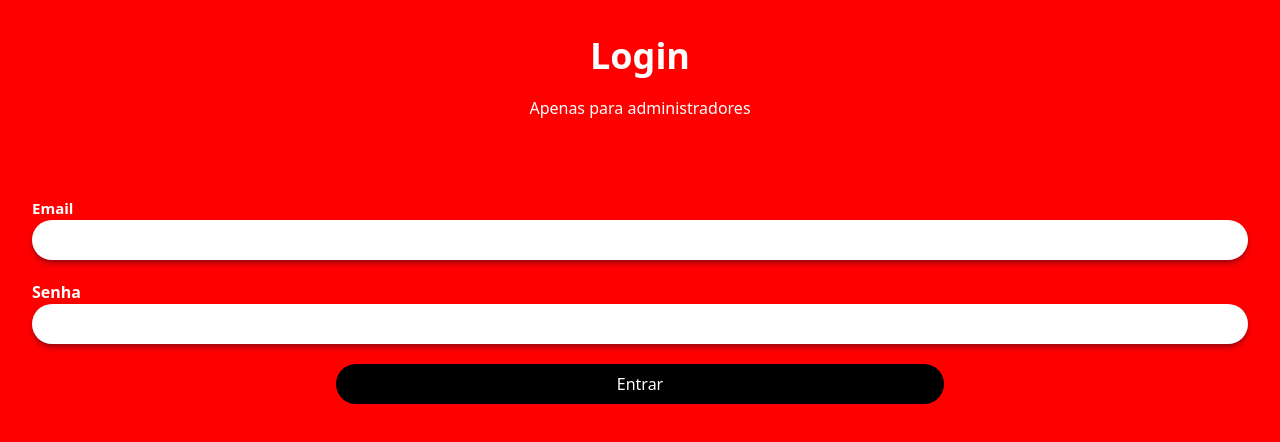
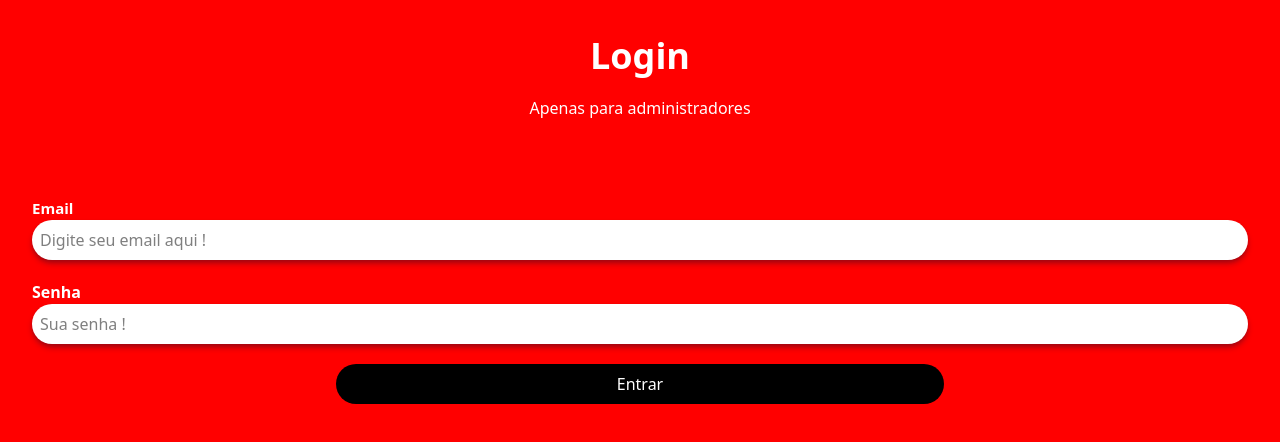
Before and after one commit to joaoantonio300/tailwindAprendizado, a React (Vite) app: page /login in a window 1280 px wide. Shown: the top 442 px of the page. Built offline with nearby package versions, Linux system fonts and the light colour scheme; no server answers.

Commit message:
feat: auth login

```diff
--- a/src/App.jsx
+++ b/src/App.jsx
@@ -39,7 +39,8 @@ function App() {
           <Route path="/cadastrar" element={<Cadastrar/>}/>
           <Route path="/localizacao" element={<Location/>}/>
           <Route path="/info" element={<Info/>}/>
-          <Route path="/login" element={user ? <Cadastrar/> : <Login/>}/>
+          <Route path="/cadastrar" element={user ? <Cadastrar/> : <Navigate to="/login"/>}/>
+          <Route path='/login' element={<Login/>}/>
         </Routes>
     </BrowserRouter>
    </AuthProvider>
--- a/src/firebase/config.js
+++ b/src/firebase/config.js
@@ -1,23 +1,47 @@
 import { initializeApp } from "firebase/app";
-import { getAnalytics } from "firebase/analytics";
 import { getAuth } from "firebase/auth";
-import { getFirestore } from "firebase/firestore"
+import { getFirestore } from "firebase/firestore";
 
 const firebaseConfig = {
   apiKey: "AIzaSyBV9zV7QXyw4lpLIxo0raI5un-3viAM8lw",
   authDomain: "cardapio-d607f.firebaseapp.com",
   projectId: "cardapio-d607f",
-  storageBucket: "cardapio-d607f.firebasestorage.app",
+  storageBucket: "cardapio-d607f.appspot.com", // corrigido
   messagingSenderId: "909409513921",
   appId: "1:909409513921:web:28c3a819d1220a5d8abf40",
   measurementId: "G-DQYJBNLQ3E"
 };
 
+// Inicializa Firebase
 const app = initializeApp(firebaseConfig);
-// const analytics = getAnalytics(app);
 
+// Serviços
+const auth = getAuth(app);
 const db = getFirestore(app);
 
-const auth = getAuth(app);
+export { app, auth, db };
 
-export { db, auth }
+
+// como era import { initializeApp } from "firebase/app";
+// import { getAnalytics } from "firebase/analytics";
+// import { getAuth } from "firebase/auth";
+// import { getFirestore } from "firebase/firestore"
+
+// const firebaseConfig = {
+//   apiKey: "AIzaSyBV9zV7QXyw4lpLIxo0raI5un-3viAM8lw",
+//   authDomain: "cardapio-d607f.firebaseapp.com",
+//   projectId: "cardapio-d607f",
+//   storageBucket: "cardapio-d607f.firebasestorage.app",
+//   messagingSenderId: "909409513921",
+//   appId: "1:909409513921:web:28c3a819d1220a5d8abf40",
+//   measurementId: "G-DQYJBNLQ3E"
+// };
+
+// const app = initializeApp(firebaseConfig);
+// // const analytics = getAnalytics(app);
+
+// const db = getFirestore(app);
+
+// const auth = getAuth(app);
+
+// export { db, auth }
--- a/src/hooks/useAuthentication.js
+++ b/src/hooks/useAuthentication.js
@@ -36,13 +36,14 @@ export const useAuthentication = () => {
         setError(false);
 
         try{
-            await signInWithEmailAndPassword(auth, data.email, data.password)
+            const userCredential = await signInWithEmailAndPassword(auth, data.email, data.password)
             setLoading(false)
+            return userCredential.user;
         } catch (error) {
 
             let systemErrorMessage;
 
-            if (error.code.includes("invalid-crendetial")) {
+            if (error.code.includes("invalid-credential")) {
                 systemErrorMessage = "Usuario ou senha incorretor"
             } else {
                 systemErrorMessage = "Ocorreu um erro, por favor tente mais tarde";
--- a/src/pages/Login.jsx
+++ b/src/pages/Login.jsx
@@ -1,7 +1,38 @@
 import NavBar from "../Components/NavBar";
 import BackGround from "../assets/backGround.png";
 
+import { useAuthentication } from "../hooks/useAuthentication";
+
+import { useState, useEffect } from "react";
+
 const Login = () => {
+    const [email, setEmail] = useState("");
+    const [password, setPassword] = useState("");
+    const [error, setError] = useState("");
+
+    const {login, error: authError, loading} = useAuthentication();
+
+    const handleSubmit = async (e) => {
+      e.preventDefault();
+
+      setError("");
+
+      const user = {
+        email,
+        password
+      }
+
+      const res = await login(user);
+
+      console.log(res)
+    };
+
+    useEffect(() => {
+      if(authError) {
+        setError(authError);
+      }
+    },[authError])
+
   return (
         <div className="overflow-hidden flex flex-col items-center gap-10 h-[100vh] bg-[#FF0000]">
           <div className="flex flex-col items-center gap-5 text-white mt-9 w-[100vw]">
@@ -9,21 +40,28 @@ const Login = () => {
             <p>Apenas para administradores</p>
             <div className="mt-9 flex flex-col font-extralight text-xl gap-10">
             </div>
-              <form className="flex flex-col gap-5 w-[95%] items-center">
+              <form onSubmit={handleSubmit} className="flex flex-col gap-5 w-[95%] items-center">
                 <label>
                   <span className="text-[15px] font-bold">Email</span>
-                  <input className="!shadow-red-800 bg-white" required type="email" name="" id="" />
+                  <input className="!shadow-red-800 bg-white text-black" required type="email" name="email" value={email} onChange={(e) => {
+                    setEmail(e.target.value);
+                  }} placeholder="Digite seu email aqui !" />
                 </label>
                 <label className="shadow-none">
                   <span
                   className="text-[px] font-bold">Senha</span>
-                  <input required className="!shadow-red-800 bg-white" type="password" name="" id="" />
+                  <input required className="!shadow-red-800 bg-white text-black" type="password" name="password" placeholder="Sua senha !" value={password} onChange={(e) => {
+                    setPassword(e.target.value)
+                }}/>
                 </label>
-                <input className="bg-black text-white rounded-[20px] w-[50%] p-2" type="button" value="Entrar"/>
+                {!loading && <button  className="bg-black text-white rounded-[20px] w-[50%] p-2">Entrar</button>}
+               {loading && <button disabled className="bg-black text-white rounded-[20px] w-[50%] p-2">Aguarde...</button>}
+               {error && <p className="error">{error}</p>}
               </form>
               <div className="sm:hidden w-[140vw] flex justify-center items-center">
                 <img className="" src={BackGround} alt="" />
               </div>
+              <NavBar/>
         </div>
     </div>
   )
```
